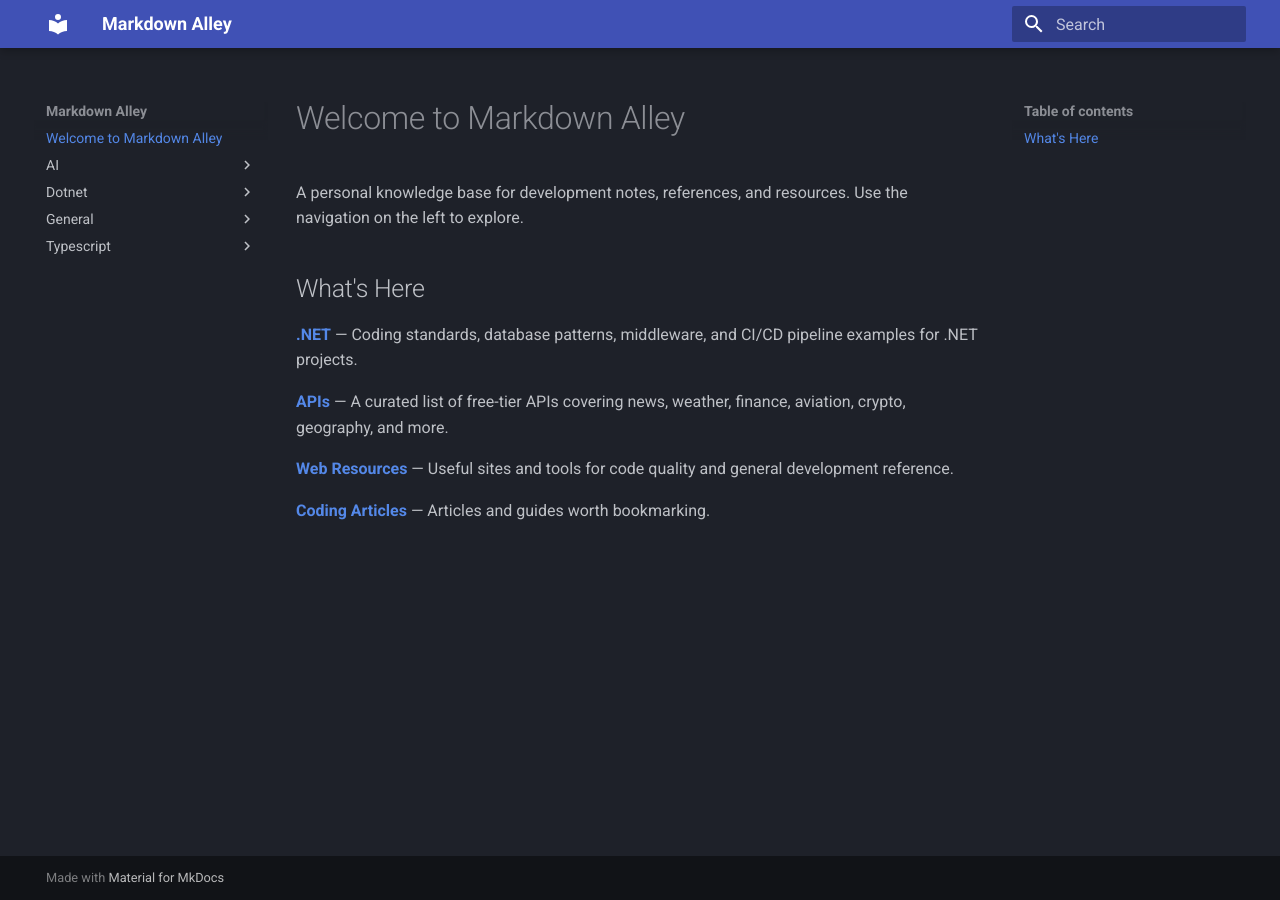
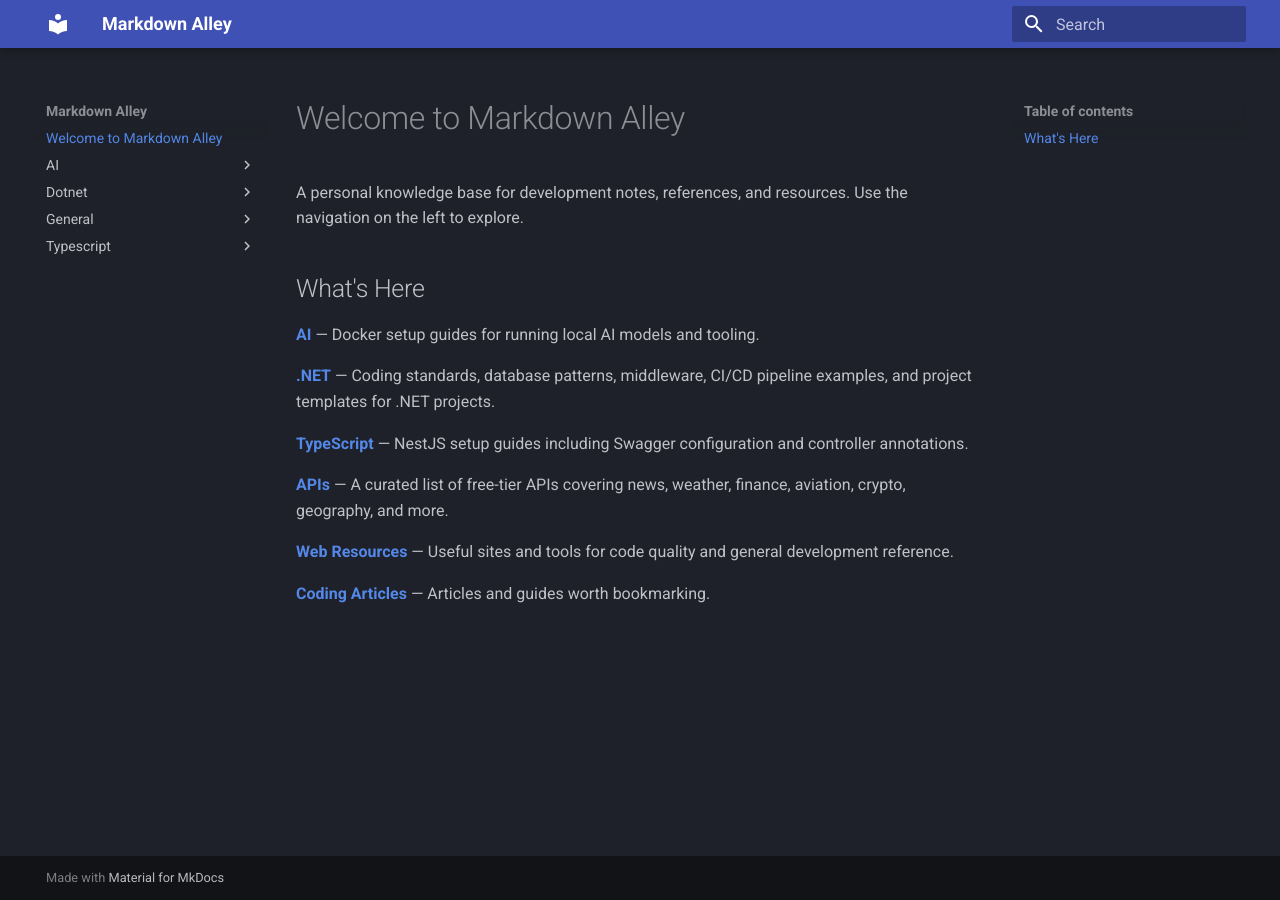
Before and after one commit to gooddogdevelopment-sys/Markdown-Alley, an MkDocs documentation site: the page built from docs/index.md, in a window 1280 px wide. Built offline with MkDocs 1.6.1 and Material for MkDocs 9.7.7, drawn with Linux system fonts in a browser that asks for light colours.

Commit message:
Updated readme and index with new sections

```diff
--- a/docs/index.md
+++ b/docs/index.md
@@ -4,7 +4,11 @@ A personal knowledge base for development notes, references, and resources. Use
 
 ## What's Here
 
-**[.NET](Dotnet/Database/DotNetDbContext.md)** — Coding standards, database patterns, middleware, and CI/CD pipeline examples for .NET projects.
+**[AI](AI/Ollama/DockerSetup.md)** — Docker setup guides for running local AI models and tooling.
+
+**[.NET](Dotnet/Database/DotNetDbContext.md)** — Coding standards, database patterns, middleware, CI/CD pipeline examples, and project templates for .NET projects.
+
+**[TypeScript](Typescript/NestJS/BasicSetup.md)** — NestJS setup guides including Swagger configuration and controller annotations.
 
 **[APIs](General/APIs.md)** — A curated list of free-tier APIs covering news, weather, finance, aviation, crypto, geography, and more.
 
```
Also changed, not shown: README.md (+12 -0 lines).
